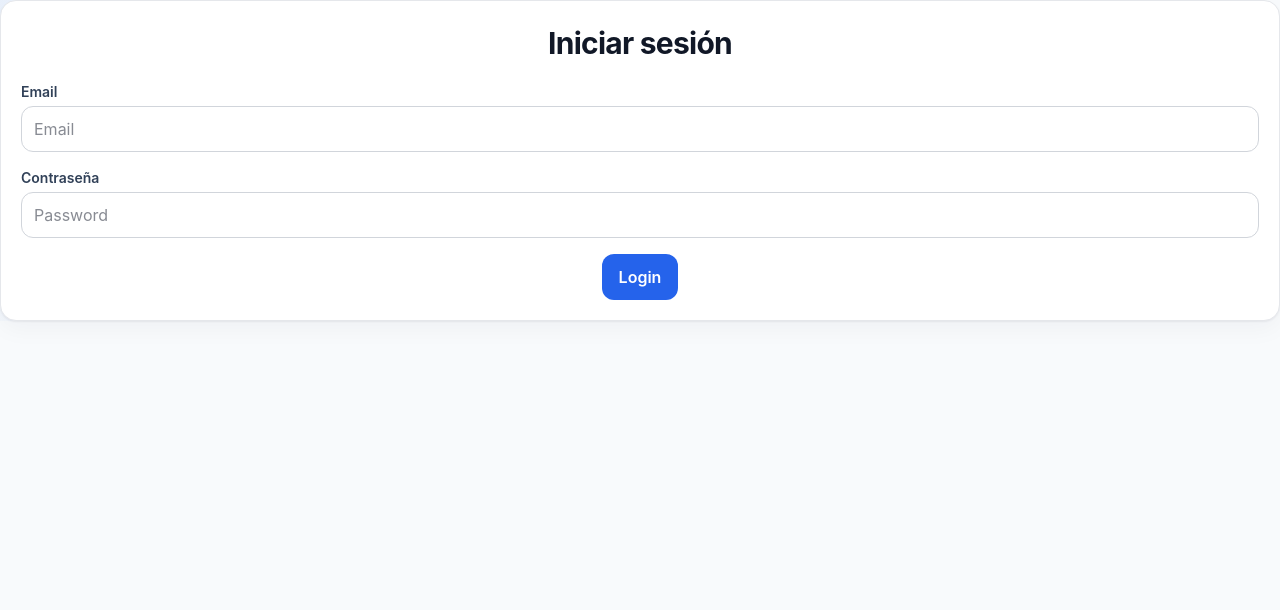
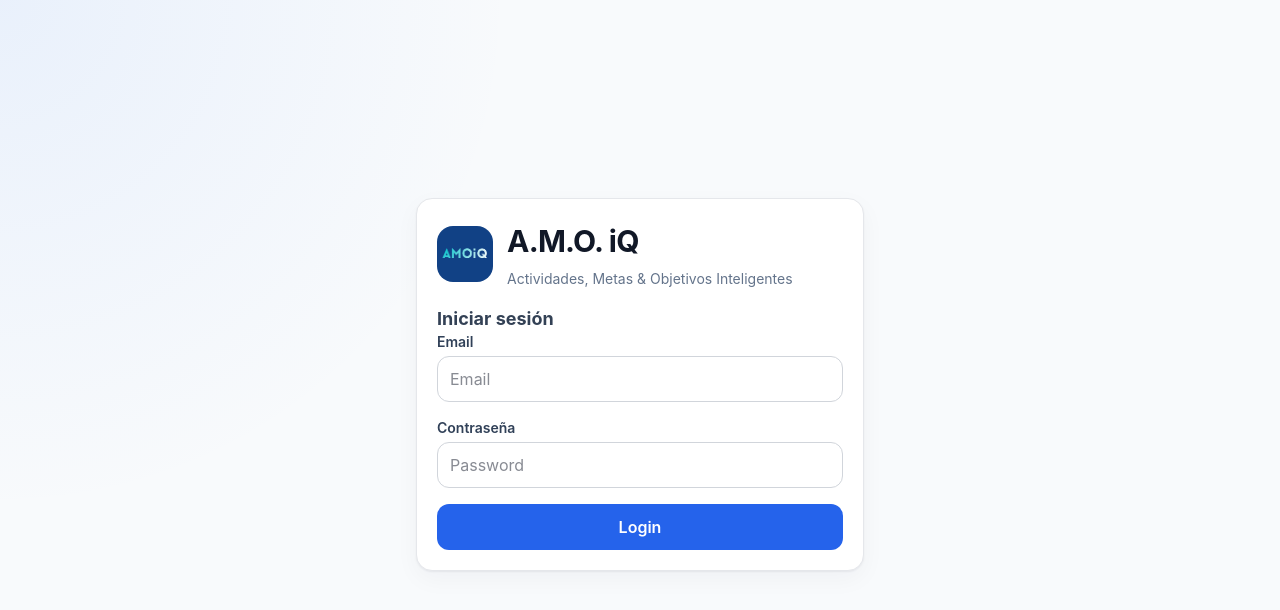
Before and after one commit to Nicoam89/project-manager, a React (Vite) app in the folder frontend/: page /login in a window 1280 px wide. Shown: the top 610 px of the page. Built offline with nearby package versions, Linux system fonts and the light colour scheme; no server answers.

Commit message:
Improve frontend login

```diff
--- a/frontend/src/pages/Login.jsx
+++ b/frontend/src/pages/Login.jsx
@@ -60,6 +60,7 @@
 
   return (
 
+    <main className="login-page">
       <form
         aria-labelledby="login-title"
         onSubmit={handleSubmit(
@@ -67,12 +68,30 @@
         )}
         className="pm-card mb-8 space-y-4 p-5 login"
       >
+        <div className="login-brand">
+          <img
+            src="/1.png"
+            alt="Logo de A.M.O. iQ"
+            className="login-brand__logo"
+          />
+
+          <div>
             <h1
               id="login-title"
               className="pm-page-title"
             >
+              A.M.O. iQ
+            </h1>
+
+            <p className="login-brand__subtitle">
+              Actividades, Metas & Objetivos Inteligentes
+            </p>
+          </div>
+        </div>
+
+        <h2 className="login__heading">
           Iniciar sesión
-      </h1>
+        </h2>
 
         {errorMessage ? (
           <p role="alert">
@@ -128,9 +147,9 @@
           {isSubmitting
             ? "Ingresando..."
             : "Login"}
-
         </button>
       </form>
+    </main>
   );
 };
 
--- a/frontend/src/styles/main.scss
+++ b/frontend/src/styles/main.scss
@@ -159,13 +159,47 @@
   font-weight: 700;
 }
 
-.login{
-	display: flex;
-	flex-direction: column;
-	flex-wrap: wrap;
-	justify-content: center;
-	align-items: center;
-	align-content: center;
+.login-page {
+  display: flex;
+  min-height: 100vh;
+  align-items: center;
+  justify-content: center;
+  padding: 1.5rem;
+}
+
+.login {
+  display: flex;
+  width: min(100%, 28rem);
+  flex-direction: column;
+  align-items: stretch;
+}
+
+.login-brand {
+  display: flex;
+  align-items: center;
+  gap: 0.875rem;
+}
+
+.login-brand__logo {
+  height: 3.5rem;
+  width: 3.5rem;
+  flex-shrink: 0;
+  border-radius: 1rem;
+  object-fit: contain;
+}
+
+.login-brand__subtitle {
+  margin: 0.25rem 0 0;
+  color: #64748b;
+  font-size: 0.875rem;
+}
+
+.login__heading {
+  margin: 0;
+  color: #334155;
+  font-size: 1.125rem;
+  font-weight: 700;
+
 }
 #root {
   min-width: 0;
```
Lines whose indentation alone changed are shown as unchanged.
